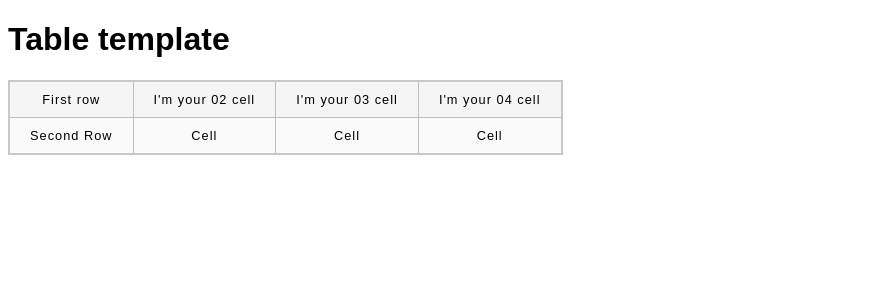
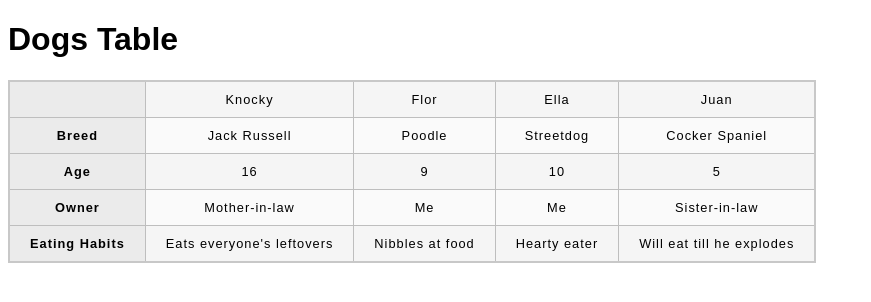
Before and after one commit to tw427/Intermediate-HTML-CSS, a plain HTML site: page index.html in a window 1280 px wide. Shown: the whole page, without its empty margins (0-871 px from the left). Drawn offline with Linux system fonts and the light colour scheme.

Commit message:
Create table headers

```diff
--- a/index.html
+++ b/index.html
@@ -6,23 +6,45 @@
     <link href="styles/styles.css" rel="stylesheet" type="text/css">
   </head>
   <body>
-    <h1>Table template</h1>
-        <table>
-            <tr>
-                <td>First row</td>
-                <td>I'm your 02 cell</td>
-                <td>I'm your 03 cell</td>
-                <td>I'm your 04 cell</td>
-            </tr>
+    <h1>Dogs Table</h1>
 
-            <tr>
-                <td>Second Row</td>
-                <td>Cell</td>
-                <td>Cell</td>
-                <td>Cell</td>
-            </tr>
-
-        </table>
+    <table>
+      <tr>
+        <th>&nbsp;</th>
+        <td>Knocky</td>
+        <td>Flor</td>
+        <td>Ella</td>
+        <td>Juan</td>
+      </tr>
+      <tr>
+        <th>Breed</th>
+        <td>Jack Russell</td>
+        <td>Poodle</td>
+        <td>Streetdog</td>
+        <td>Cocker Spaniel</td>
+      </tr>
+      <tr>
+        <th>Age</th>
+        <td>16</td>
+        <td>9</td>
+        <td>10</td>
+        <td>5</td>
+      </tr>
+      <tr>
+        <th>Owner</th>
+        <td>Mother-in-law</td>
+        <td>Me</td>
+        <td>Me</td>
+        <td>Sister-in-law</td>
+      </tr>
+      <tr>
+        <th>Eating Habits</th>
+        <td>Eats everyone's leftovers</td>
+        <td>Nibbles at food</td>
+        <td>Hearty eater</td>
+        <td>Will eat till he explodes</td>
+      </tr>
+    </table>
 
   </body>
 </html>
```
